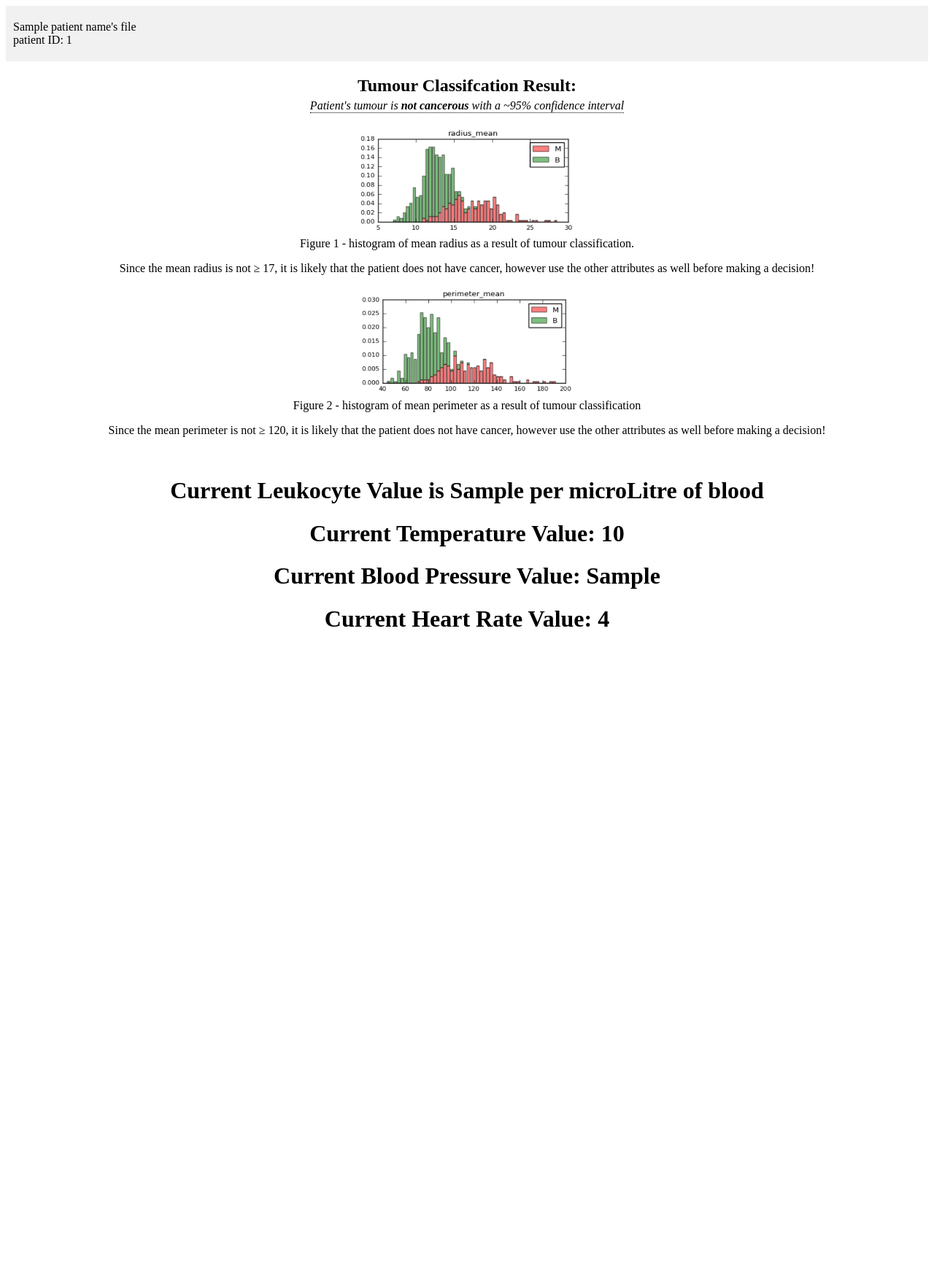
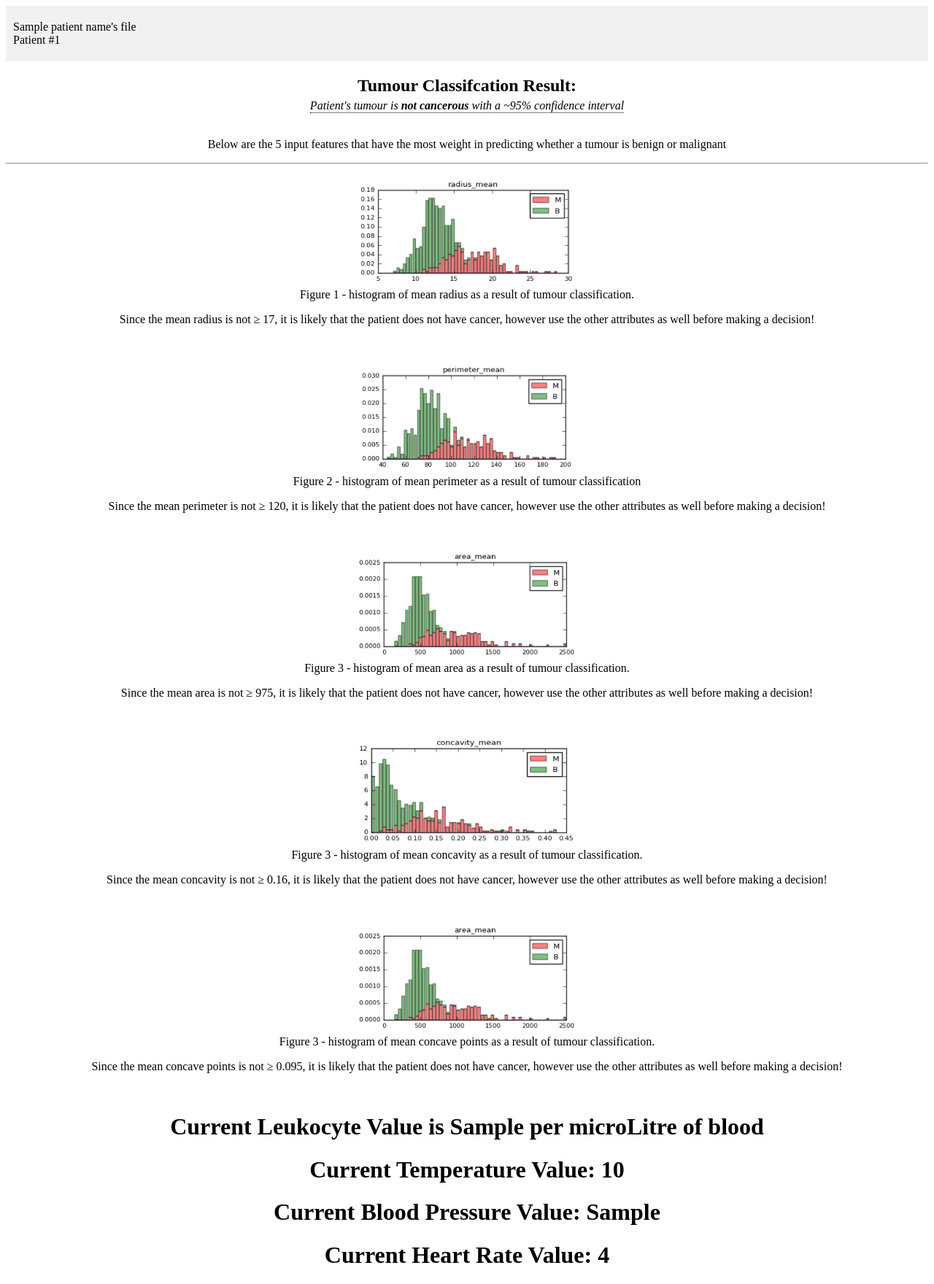
Before and after one commit to matthewfollegot/breast-cancer-classifier, a Flask app: template templates/dashboard.html in a window 1280 px wide. Shown: the whole page at 73% size. Before the commit the page ends 859 px from the top, so only its background shows below. Run offline with Flask 2, Linux system fonts and the light colour scheme; the template is opened without the code that fills it: most values are stand-ins (such as "Sample title", 1, 10 or a date in 2020); parts of the project's set-up code (start-up, migrations or seed data) failed here and were passed over.

Commit message:
added the rest of the graphs

```diff
--- a/app.py
+++ b/app.py
@@ -16,11 +16,16 @@ def predict():
     patient_name = input_features.pop(0)
     blood_pressure = input_features.pop(32)
     input_features = [float(x) for x in input_features]
+
     heart_rate = input_features.pop(32)
     temperature = input_features.pop(31)
     leukocyte_value = input_features.pop(30)
     radius_mean = input_features[0]
     perimeter_mean = input_features[2]
+    area_mean = input_features[3]
+    concavity = input_features[6]
+    concave_points = input_features[7]
+
     features_value = [np.array(input_features)]
     features_name = ['mean radius', 'mean texture', 'mean perimeter', 'mean area',
        'mean smoothness', 'mean compactness', 'mean concavity',
@@ -42,6 +47,7 @@ def predict():
 
     patient_id = randint(12345, 12345678)
 
+
     return render_template(
         'dashboard.html',
         cancer=cancer,
@@ -52,7 +58,10 @@ def predict():
         heart_rate=heart_rate,
         blood_pressure=blood_pressure,
         radius_mean=radius_mean,
-        perimeter_mean=perimeter_mean
+        perimeter_mean=perimeter_mean,
+        area_mean=area_mean,
+        concavity=concavity,
+        concave_points=concave_points
     )
 
 if __name__ == "__main__":
--- a/templates/dashboard.html
+++ b/templates/dashboard.html
@@ -58,12 +58,17 @@
 
     .tooltip .tooltiptext {
       visibility: hidden;
-      width: 120px;
+      width: 128%;
+      top: 100%;
+      left: 0%;
+      margin-left: -50px;
+      margin-top: 5px;
       background-color: black;
       color: #fff;
       text-align: center;
       border-radius: 6px;
-      padding: 5px 0;
+      padding: 2px 0;
+      font-style: normal;
 
       /* Position the tooltip */
       position: absolute;
@@ -80,7 +85,7 @@
 <body>
   <div class="header">
     <div>{{ patient_name }}'s file</div>
-      patient ID: {{patient_id}}
+      Patient #{{patient_id}}
     </div>
   <div>
     <center>
@@ -96,6 +101,11 @@
   </div>
   {% endif %}
 
+  <br><br>
+  <p>Below are the 5 input features that have the most weight in predicting whether a tumour is benign or malignant</p><hr>
+
+  <div>
+    <span>
       <figure>
         <img src="{{ url_for('static', filename='bcc-radius.png') }}" height="150" width="300"/>
         <figcaption>Figure 1 - histogram of mean radius as a result of tumour classification.</figcaption>
@@ -105,7 +115,10 @@
       {% else %}
         <p>Since the mean radius is not ≥ 17, it is likely that the patient does not have cancer, however use the other attributes as well before making a decision!</p>
       {% endif %}
+    </span>
+    <br>
 
+    <span>
       <figure>
         <img src="{{ url_for('static', filename='bcc-perimeter.png') }}" height="150" width="300"/>
         <figcaption>Figure 2 - histogram of mean perimeter as a result of tumour classification</figcaption>
@@ -115,7 +128,48 @@
       {% else %}
         <p>Since the mean perimeter is not ≥ 120, it is likely that the patient does not have cancer, however use the other attributes as well before making a decision!</p>
       {% endif %}
+    </span>
     <br>
+
+    <span>
+      <figure>
+        <img src="{{ url_for('static', filename='bcc-area.png') }}" height="150" width="300"/>
+        <figcaption>Figure 3 - histogram of mean area as a result of tumour classification.</figcaption>
+      </figure>
+      {% if area_mean >= 975 %}
+        <p class="warning">mean area is ≥ 975, thus it is highly likely that the tumour is cancerous</p>
+      {% else %}
+        <p>Since the mean area is not ≥ 975, it is likely that the patient does not have cancer, however use the other attributes as well before making a decision!</p>
+      {% endif %}
+    </span>
+    <br>
+
+    <span>
+      <figure>
+        <img src="{{ url_for('static', filename='bcc-concavity.png') }}" height="150" width="300"/>
+        <figcaption>Figure 3 - histogram of mean concavity as a result of tumour classification.</figcaption>
+      </figure>
+      {% if concavity >= 0.16 %}
+        <p class="warning">mean concavity is ≥ 0.16, thus it is highly likely that the tumour is cancerous</p>
+      {% else %}
+        <p>Since the mean concavity is not ≥ 0.16, it is likely that the patient does not have cancer, however use the other attributes as well before making a decision!</p>
+      {% endif %}
+    </span>
+    <br>
+
+    <span>
+      <figure>
+        <img src="{{ url_for('static', filename='bcc-area.png') }}" height="150" width="300"/>
+        <figcaption>Figure 3 - histogram of mean concave points as a result of tumour classification.</figcaption>
+      </figure>
+      {% if concave_points >= 0.095 %}
+        <p class="warning">mean concave points is ≥ 0.095, thus it is highly likely that the tumour is cancerous</p>
+      {% else %}
+        <p>Since the mean concave points is not ≥ 0.095, it is likely that the patient does not have cancer, however use the other attributes as well before making a decision!</p>
+      {% endif %}
+    </span>
+    <br>
+  </div>
 
   {% if leukocyte_value < 4000 or leukocyte_value > 10000 %}
     <h1 class="warning">Current Leukocyte Value is {{ leukocyte_value }} per microLitre of blood</h1>
```
Also changed, not shown: static/app.js (deleted), static/bcc-area.png (added), static/bcc-concave_points.png (added), static/bcc-concavity.png (added), 1 other file. Lines whose indentation alone changed are shown as unchanged.
